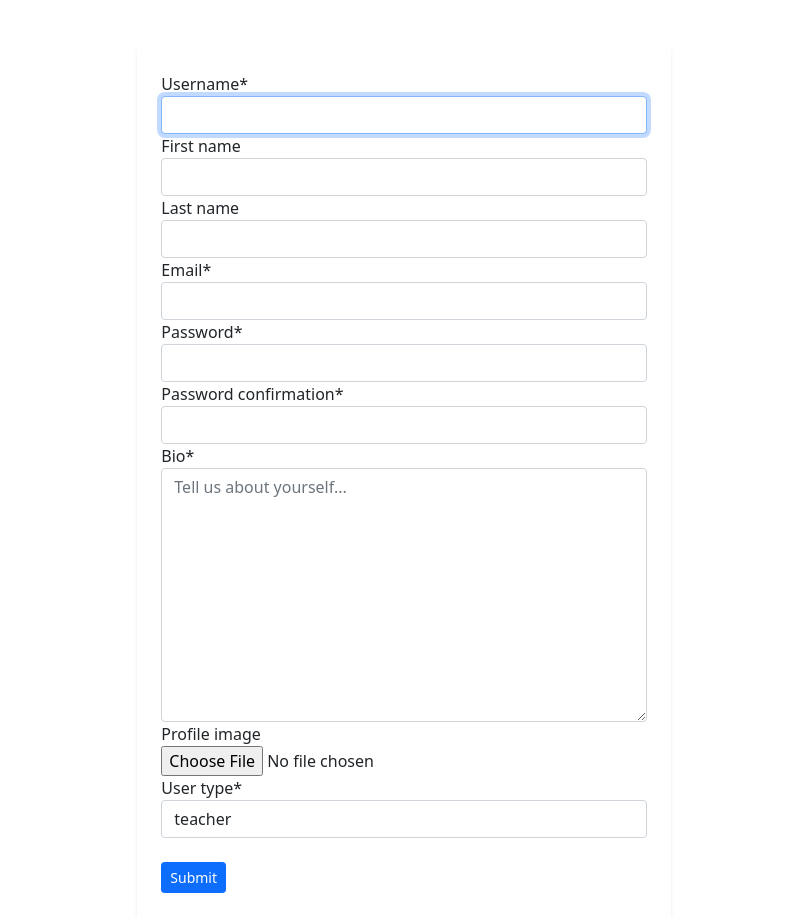
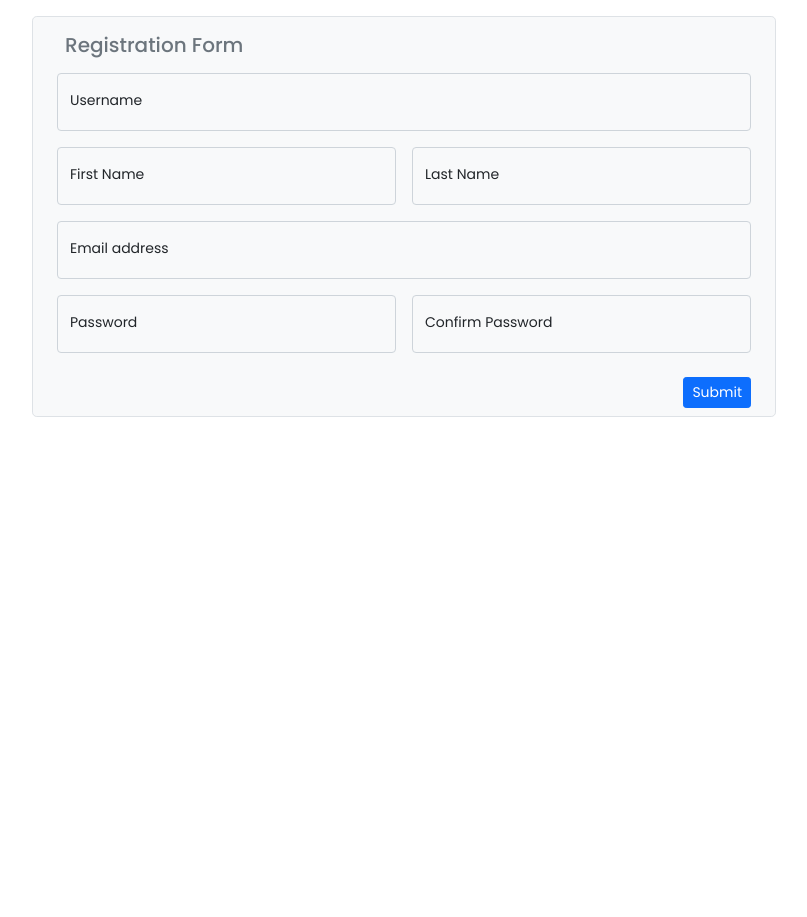
Before and after one commit to devisreal/E-learning, a Django app: page /account/ in a window 1280 px wide. Shown: the whole page, without its empty margins (236-1043 px from the left). After the commit the page ends 417 px from the top, so only its background shows below. Run offline with Django 4.2, Linux system fonts and the light colour scheme; some libraries are stand-ins or nearby versions.

Commit message:
Changed Registration form to custom form, configured edit profile

```diff
--- a/account/apps.py
+++ b/account/apps.py
@@ -1,6 +1,9 @@
 from django.apps import AppConfig
 
 
-class AccountConfig(AppConfig):
+class UsersConfig(AppConfig):
     default_auto_field = 'django.db.models.BigAutoField'
     name = 'account'
+
+    def ready(self):
+        import account.signals
--- a/account/forms.py
+++ b/account/forms.py
@@ -4,22 +4,20 @@ from django.contrib.auth.models import User
 from django.contrib.auth.forms import UserCreationForm
 from .models import Profile
 
-class UserForm(UserCreationForm):
+class UserForm(forms.ModelForm):
    email = forms.EmailField()
    class Meta:
       model = User
-      fields = ('username', 'first_name', 'last_name', 'email', 'password1', 'password2')
+      fields = ('username', 'first_name', 'last_name', 'email')
       labels = {
          'username': 'Username',
          'email': 'Email',
-         'password1': 'Password',
-         'password2': 'Confirm Password',
       }
 
    def __init__(self, *args: Any, **kwargs: Any) -> None:
       super(UserForm , self).__init__(*args, **kwargs)
 
-      for fieldname in ('username', 'first_name', 'last_name', 'email', 'password1', 'password2',):
+      for fieldname in ('username', 'first_name', 'last_name', 'email'):
          self.fields[fieldname].help_text = None
 
 class ProfileForm(forms.ModelForm):
--- a/account/templates/account/login.html
+++ b/account/templates/account/login.html
@@ -1,7 +1,7 @@
 {% extends 'base.html' %}
 {% load static %}
 {% load crispy_forms_tags %}
-{% block title %}Register - Aptech Blog{% endblock %}
+{% block title %}Login- E-learning{% endblock %}
 {% block main %}
 
 
--- a/account/templates/account/register.html
+++ b/account/templates/account/register.html
@@ -1,18 +1,89 @@
 {% extends 'base.html' %}
 {% load static %}
 {% load crispy_forms_tags %}
-{% block title %}Register - Aptech Blog{% endblock %}
+{% block title %}Register - E-learning{% endblock %}
 {% block main %}
 
 
-<div class="col-5 p-4 mx-auto mt-5 shadow-sm">
+{% include 'partials/messages.html' %}
+
+{% comment %} <div class="col-5 p-4 mx-auto mt-5 shadow-sm">
    <form method="POST" enctype="multipart/form-data">
-   {% csrf_token %}
-   {{user_form|crispy}}
-   {{profile_form|crispy}}
+      {% csrf_token %}
+      {{user_form|crispy}}
+      {{profile_form|crispy}}
 
-   <input type="submit" class="btn btn-sm btn-primary mt-4">
-</form>
+      <input type="submit" class="btn btn-sm btn-primary mt-4">
+   </form>
+</div> {% endcomment %}
+
+<div class="container mt-3 mb-5">
+   <form method="POST" class="col-8 p-2 px-4 bg-light mx-auto border rounded-3" enctype="multipart/form-data">
+      {% csrf_token %}
+      <h5 class="p-2 text-secondary">Registration Form</h5>
+
+      <div class="username-field mb-3">
+         <div class="form-floating ">
+            <input type="text" class="form-control" id="username" name="username" placeholder="">
+            <label for="username">Username</label>
+         </div>
+      </div>
+
+      <div class="name-field mb-3">
+         <div class="row gx-3">
+            <div class="col">
+               <div class="form-floating ">
+                  <input type="text" class="form-control" id="firstname" name="firstname" placeholder="">
+                  <label for="firstname">First Name</label>
+               </div>
+            </div>
+            <div class="col">
+               <div class="form-floating ">
+                  <input type="text" class="form-control" id="lastname" name="lastname" placeholder="">
+                  <label for="lastname">Last Name</label>
+               </div>
+            </div>
+         </div>
+      </div>
+
+      <div class="email-field mb-3">
+         <div class="form-floating ">
+            <input type="email" class="form-control" id="email" name="email" placeholder="">
+            <label for="email">Email address</label>
+         </div>
+      </div>
+
+      <div class="password-field mb-3">
+         <div class="row gx-3">
+            <div class="col">
+               <div class="form-floating ">
+                  <input type="password" class="form-control" id="password1" name="password1" placeholder="">
+                  <label for="password1">Password</label>
+               </div>
+            </div>
+            <div class="col">
+               <div class="form-floating ">
+                  <input type="password" class="form-control" id="password2" name="password2" placeholder="">
+                  <label for="password2">Confirm Password</label>
+               </div>
+            </div>
+         </div>
+      </div>
+
+      {% comment %} <div class="user-type col-4">
+         <div class="form-floating ">
+            <select class="form-select" name="user_type" id=" userType" aria-label="Floating label select example">
+               <option value="1">Student</option>
+               <option value="3">Parent</option>
+            </select>
+            <label for="userType">User Type</label>
+         </div>
+      </div> {% endcomment %}
+
+      <div class="ms-auto mt-4" style="width: fit-content;">
+         <button type="submit" class="btn btn-primary btn-sm">Submit</button>
+      </div>
+   </form>
 </div>
 
 {% endblock %}
--- a/account/urls.py
+++ b/account/urls.py
@@ -4,4 +4,5 @@ from . import views
 urlpatterns = [
    path('', views.register, name='register'),
    path('login/', views.login, name='login'),
+   path('edit_profile/', views.edit_profile, name='edit_profile'),
 ]
--- a/account/views.py
+++ b/account/views.py
@@ -1,29 +1,71 @@
-
 from django.shortcuts import redirect, render
-from .forms import UserForm, ProfileForm
-from django.contrib import messages
+from django.contrib import messages, auth
+from django.contrib.auth.models import User
+from .forms import ProfileForm, UserForm
 
 # Create your views here.
+# =========================================================== REGISTER ===========================================================
 def register(request):
     if request.method == 'POST':
-        user_form = UserForm(request.POST)
-        profile_form = ProfileForm(request.POST)
+        username = request.POST['username']
+        firstname = request.POST['firstname']
+        lastname = request.POST['lastname']
+        email = request.POST['email']
+        password = request.POST['password1']
+        confirm_password = request.POST['password2']
+
+        if password == confirm_password:
+            if User.objects.filter(username=username).exists():
+                messages.error(request, 'Username Taken')
+                return redirect('register')
+            else:
+                if User.objects.filter(email=email).exists():
+                    messages.error(request, 'Email Taken')
+                    return redirect('register')
+                else:
+                    user = User.objects.create_user(
+                        username=username,
+                        first_name=firstname,
+                        last_name=lastname,
+                        email=email,
+                        password=password
+                    )
+                    auth.login(request, user)
+                    messages.success(request, 'Account created successfully, please complete your profile')
+                    return redirect('edit_profile')
+        else:
+            messages.info(request, 'Password not matching')
+            return redirect('register')
+
+    context = {
+
+    }
+    return render(request, 'account/register.html', context)
+
+
+# =========================================================== EDIT PROFILE ===========================================================
+
+def edit_profile(request):
+    if request.method == "POST":
+        user_form = UserForm(request.POST or None, instance = request.user)
+        profile_form = ProfileForm(request.POST or None, request.FILES or None, instance = request.user.profile )
+
         if user_form.is_valid() and profile_form.is_valid():
-            user = user_form.save()
-            profile = profile_form.save(commit=False)
-            profile.user = user
-            profile.save()
-            messages.success(request, 'Account created successfully!')
+            user_form.save()
+            profile_form.save()
             return redirect('login')
+
     else:
-        user_form = UserForm()
-        profile_form = ProfileForm()
+        user_form = UserForm(instance=request.user)
+        profile_form = ProfileForm(instance=request.user.profile)
 
     context = {
         'user_form': user_form,
-        'profile_form': profile_form,
+        'profile_form': profile_form
     }
-    return render(request, 'account/register.html', context)
 
+    return render(request, 'account/edit_profile.html', context)
+
+# =========================================================== LOGIN ===========================================================
 def login(request):
     return render(request, 'account/login.html')
--- a/static/css/styles.css
+++ b/static/css/styles.css
@@ -0,0 +1,37 @@
+*{
+   font-family: 'Poppins', sans-serif;
+}
+
+.btn:focus,
+.btn:active {
+  outline: none !important;
+  box-shadow: none !important;
+}
+
+.form-control, .form-select {
+  /* border: 1px solid #333; */
+  outline: none !important;
+  background-color: #F8F9FA;
+  box-shadow: none !important;
+  font-size: 15px !important;
+  /* font-weight: 500 !important; */
+}
+
+.form-control:focus,
+.form-control:active,
+.form-select:focus,
+.form-select:active {
+  border: 2px solid rgb(1, 102, 152, 0.5) !important;
+}
+
+.form-label text-black,
+label {
+  font-family: poppins;
+  font-size: 14px !important;
+}
+.form-control#bio{
+   height: 100px;
+}
+.form-select{
+   font-size: 13px !important;
+}
--- a/templates/base.html
+++ b/templates/base.html
@@ -6,8 +6,12 @@
    <meta http-equiv="X-UA-Compatible" content="IE=edge">
    <meta name="viewport" content="width=device-width, initial-scale=1.0">
    <title>{% block title %}{% endblock %}</title>
+   <link rel="preconnect" href="https://fonts.googleapis.com">
+   <link rel="preconnect" href="https://fonts.gstatic.com" crossorigin>
+   <link href="https://fonts.googleapis.com/css2?family=Poppins:wght@100;200;300;400;500;600;700;800;900&display=swap"
+      rel="stylesheet">
    <link href="https://cdn.jsdelivr.net/npm/bootstrap@5.1.3/dist/css/bootstrap.min.css" rel="stylesheet" integrity="sha384-1BmE4kWBq78iYhFldvKuhfTAU6auU8tT94WrHftjDbrCEXSU1oBoqyl2QvZ6jIW3" crossorigin="anonymous">
-   <link rel="stylesheet" href="{% static 'css/style.css' %}">
+   <link rel="stylesheet" href="{% static 'css/styles.css' %}">
 </head>
 <body>
 
```
Also changed, not shown: account/signals.py (added, +9 -0 lines), account/templates/account/edit_profile.html (added, +83 -0 lines).
